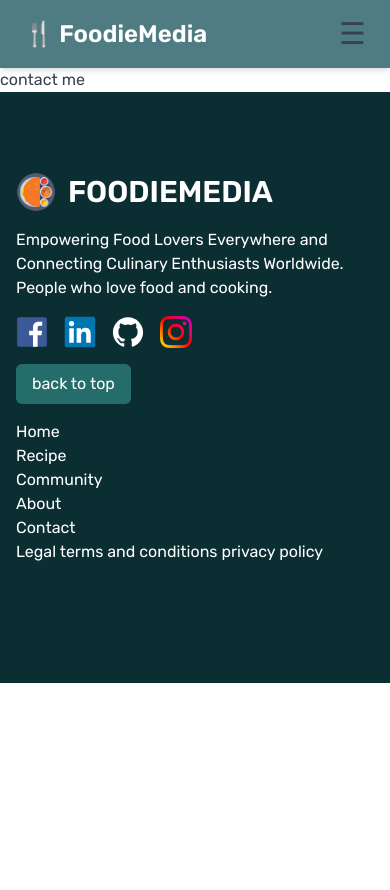
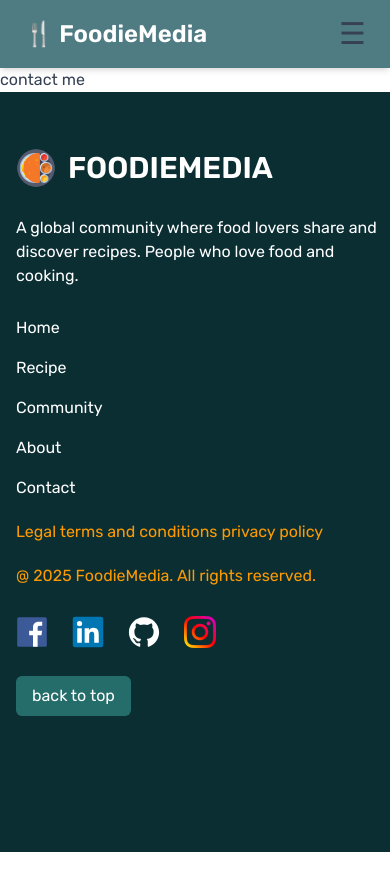
Before and after one commit to shiba-murmu/Discover-your-recipe, a React (Vite) app in the folder frontend/: page /contact in a window 390 px wide. Shown: the top 890 px of the page. Built offline with nearby package versions, Linux system fonts and the light colour scheme.

Commit message:
Footer UI is designed.

```diff
--- a/frontend/src/components/Footer/Footer_page.jsx
+++ b/frontend/src/components/Footer/Footer_page.jsx
@@ -9,20 +9,39 @@ function Footer_page() {
     }
     return (
         <>
-            <div className='w-full h-[70vh] md:h-[70vh]  bg-[#0B2E33] dark:bg-[#101828] text-white p-4 pt-20 md:pt-20'>
+            <div className='w-full h-[90vh] md:h-[70vh]  bg-[#0B2E33] dark:bg-[#101828] text-white pl-4 pt-14 md:pt-20'>
                 <div className='grid grid-cols-1 md:grid-cols-2 gap-4'>
-                    <div className='flex flex-col gap-4 md:pl-15'>
+                    <div className='flex flex-col gap-7 md:gap-1 md:pl-15'>
                         <div className='flex items-center justify-start gap-3 md:pb-5 md:flex md:items-center md:gap-3'>
                             <img src={brand_icons} className='md:h-10 md:w-10 h-10 object-cover' alt="" />
                             <span className='text-3xl dark:text-blue-400 font-bolder'>FOODIEMEDIA</span>
                         </div>
                         <div className='md:mb-10 '>
                             <p className='md:w-96'>
-                                Empowering Food Lovers Everywhere and Connecting Culinary Enthusiasts Worldwide.
+                                A global community where food lovers share and discover recipes.
                                 People who love food and cooking.
                             </p>
                         </div>
-                        <div className='flex gap-4 md:mb-10'>
+                        <div className='md:hidden grid grid-col-2 gap-2'>
+                            <div className='flex flex-col '>
+                                <ul className='space-y-4 md:space-y-4'>
+                                    <li>Home</li>
+                                    <li>Recipe</li>
+                                    <li>Community</li>
+                                    <li>About</li>
+                                    <li>Contact</li>
+                                </ul>
+                            </div>
+                            <div className='mt-3'>
+                                <p className='text-amber-500'>
+                                    Legal terms and conditions privacy policy
+                                </p>
+                            </div>
+                            <div className='mt-3'>
+                                <p className='text-amber-500'>@ 2025 FoodieMedia. All rights reserved.</p>
+                            </div>
+                        </div>
+                        <div className='flex gap-6 md:mb-10'>
                             <div>
                                 <a href="https://www.facebook.com/foodiemedia2023" target='_blank'>
                                     <svg className='h-8' xmlns="http://www.w3.org/2000/svg" viewBox="0 0 128 128"><rect fill="#3d5a98" x="4.83" y="4.83" width="118.35" height="118.35" rx="6.53" ry="6.53" /><path fill="#fff" d="M86.48 123.17V77.34h15.38l2.3-17.86H86.48v-11.4c0-5.17 1.44-8.7 8.85-8.7h9.46v-16A126.56 126.56 0 0091 22.7c-13.62 0-23 8.3-23 23.61v13.17H52.62v17.86H68v45.83z" /></svg>
@@ -52,9 +71,9 @@ function Footer_page() {
                             </button>
                         </div>
                     </div>
-                    <div className='grid grid-col-2'>
+                    <div className='hidden md:block grid grid-col-2'>
                         <div className='flex flex-col '>
-                            <ul className='gap-5'>
+                            <ul className='space-y-2 md:space-y-4'>
                                 <li>Home</li>
                                 <li>Recipe</li>
                                 <li>Community</li>
@@ -62,8 +81,13 @@ function Footer_page() {
                                 <li>Contact</li>
                             </ul>
                         </div>
-                        <div>
-                            Legal terms and conditions privacy policy
+                        <div className='mt-3'>
+                            <p className='text-amber-500'>
+                                Legal terms and conditions privacy policy
+                            </p>
+                        </div>
+                        <div className='mt-3'>
+                            <p className='text-amber-500'>@ 2025 FoodieMedia. All rights reserved.</p>
                         </div>
                     </div>
                 </div>
```
